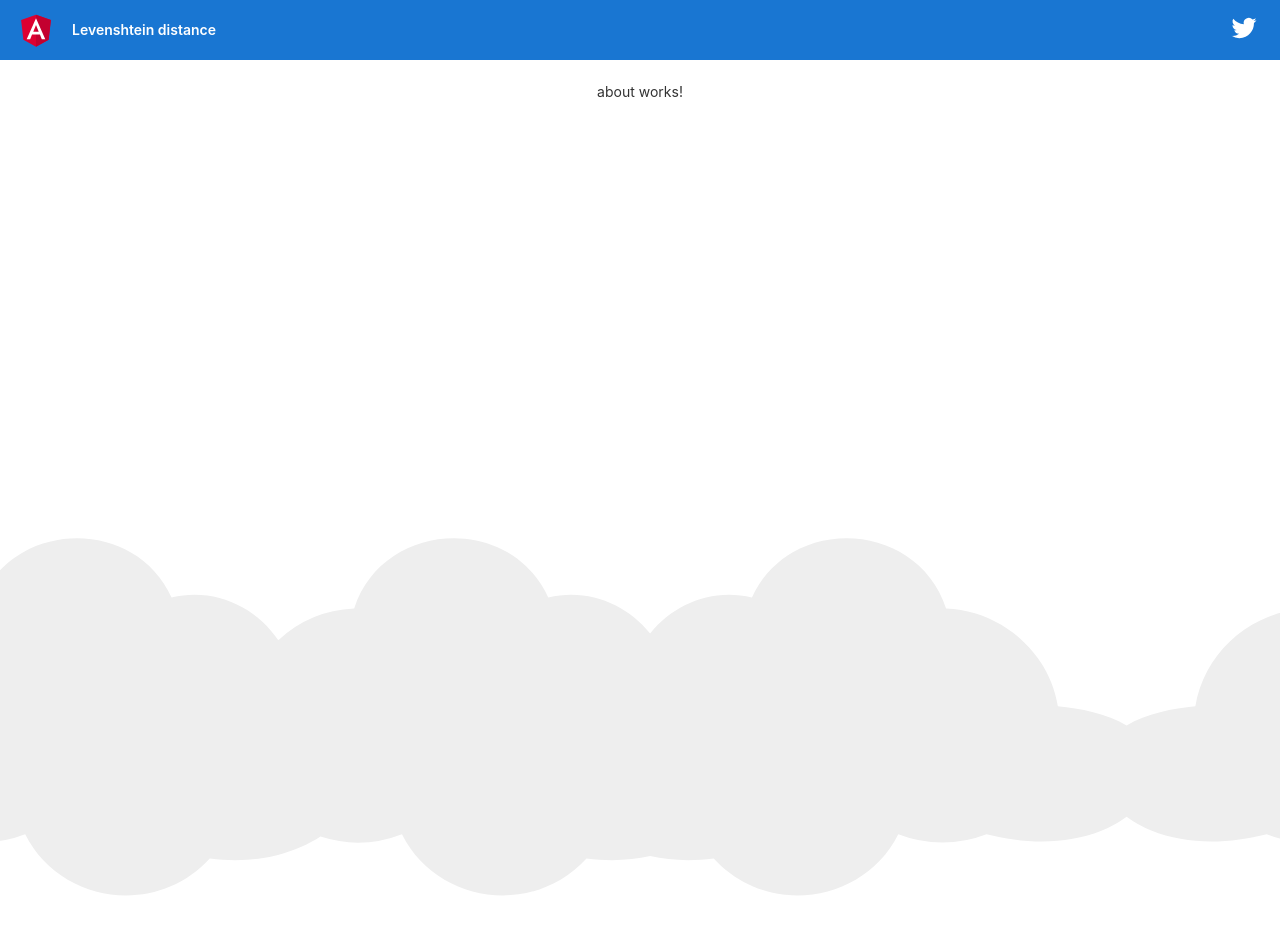
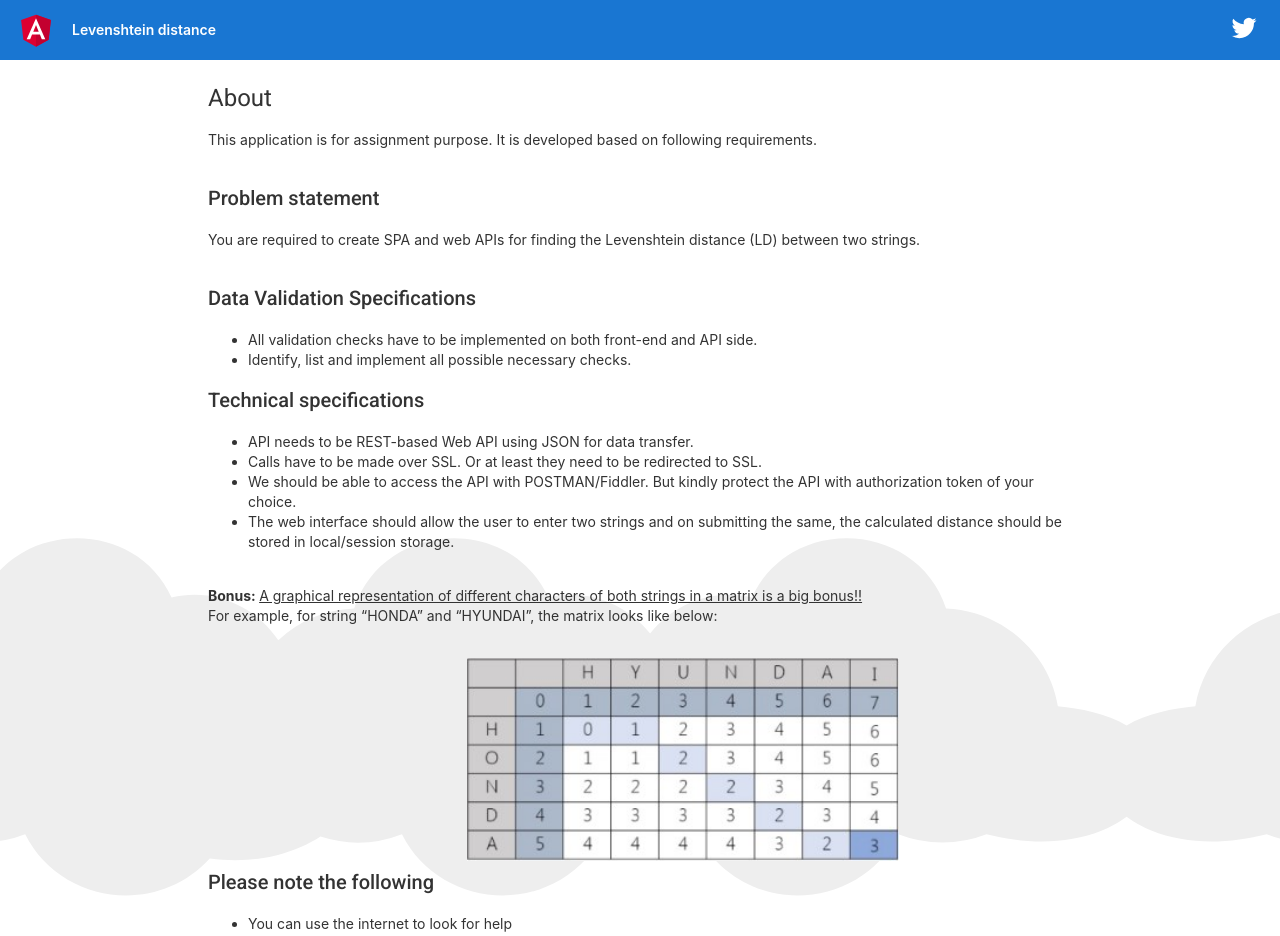
Before and after one commit to salmanlone/levenshtein_distance, an Angular app: page /about in a window 1280 px wide. Shown: the top 936 px of the page. Before the commit the page ends 882 px from the top, so only its background shows below. Built offline with nearby package versions, Linux system fonts and the light colour scheme.

Commit message:
putting content for about page

```diff
--- a/src/app/about/about.component.html
+++ b/src/app/about/about.component.html
@@ -1 +1,46 @@
-<p>about works!</p>
+<div class="about">
+<h1>About</h1>
+<p>This application is for assignment purpose. It is developed based on following requirements.</p>
+
+<br>
+
+<h2>Problem statement</h2>
+<p>You are required to create SPA and web APIs for finding the Levenshtein distance (LD) between two strings.</p>
+
+<br>
+
+<h2>Data Validation Specifications</h2>
+<ul>
+    <li>All validation checks have to be implemented on both front-end and API side.</li>
+    <li>Identify, list and implement all possible necessary checks.</li>
+</ul>
+
+<h2>Technical specifications</h2>
+<ul>
+    <li>API needs to be REST-based Web API using JSON for data transfer.</li>
+    <li>Calls have to be made over SSL. Or at least they need to be redirected to SSL.</li>
+    <li>We should be able to access the API with POSTMAN/Fiddler. But kindly protect the API with authorization token of your choice.</li>
+    <li>The web interface should allow the user to enter two strings and on submitting the same, the calculated distance should be stored in local/session storage.</li>
+</ul>
+
+<br>
+
+<strong>Bonus: </strong> <label><u>A graphical representation of different characters of both strings in a matrix is a big bonus!!</u></label>
+
+<br>
+
+<p>For example, for string “HONDA” and “HYUNDAI”, the matrix looks like below:</p>
+
+<br>
+
+<img class="centered" src="../../assets/example.jpg">
+
+<br>
+
+<h2>Please note the following</h2>
+<ul>
+    <li>You can use the internet to look for help</li>
+    <li>You can copy-paste the code if it is available anywhere but you should be able to explain the copied code.</li>
+    <li>You are required to take care of all the edge cases.</li>
+</ul>
+</div>
--- a/src/styles.css
+++ b/src/styles.css
@@ -32,3 +32,23 @@ form {
 .button-wrapper {
   margin-top: 10px;
 }
+
+.about {
+  margin: 0 5% 0 5%;
+}
+
+.centered {
+  position: relative; /* or absolute */
+  top: 50%;
+  left: 30%;
+  width: 50%;
+}
+
+@media only screen and (max-width: 600px) {
+  .centered {
+    position: relative; /* or absolute */
+    top: 50%;
+    left: 0%;
+    width: 100%;
+  }
+}
```
Also changed, not shown: src/assets/example.jpg (added).
